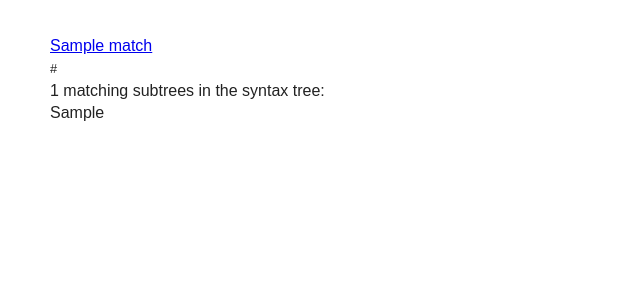
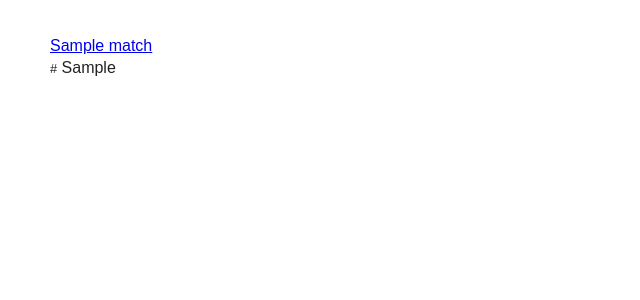
Before and after one commit to matiaslindgren/pasta-analyzer, a Python web app: template src/backend/templates/parsed.html in a window 1280 px wide. Shown: the top 300 px of the page, without its empty margins (0-640 px from the left). Run offline with Jinja, Linux system fonts and the light colour scheme; the template is opened without the code that fills it: most values are stand-ins (such as "Sample title", 1, 10 or a date in 2020).

Commit message:
remove amount of matched subtrees since highlighting is enough

```diff
--- a/src/backend/templates/parsed.html
+++ b/src/backend/templates/parsed.html
@@ -19,10 +19,10 @@
       <div class="result">
         <p><a href="{{ match.url }}">{{ match.title }}</a></p>
         <small>{{ match.url }}</small>
-      <p class="result-info">{{ match.matched_tokens_count }} matching subtrees in the syntax tree:</p>
         {{ match.source_html_highlighted|safe }}
       </div>
     </li>
   {% endfor %}
+  </ul>
 {% endif %}
 {% endblock %}
```
Lines whose indentation alone changed are shown as unchanged.
